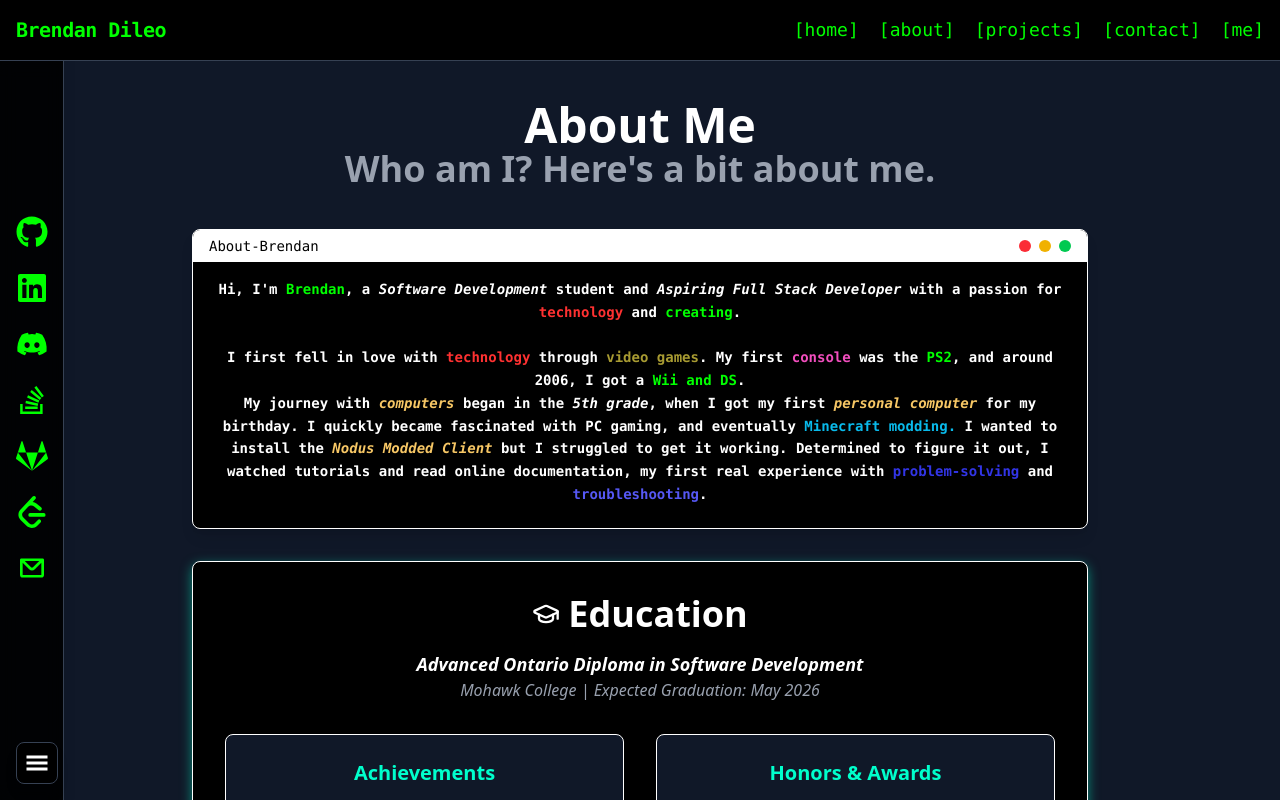
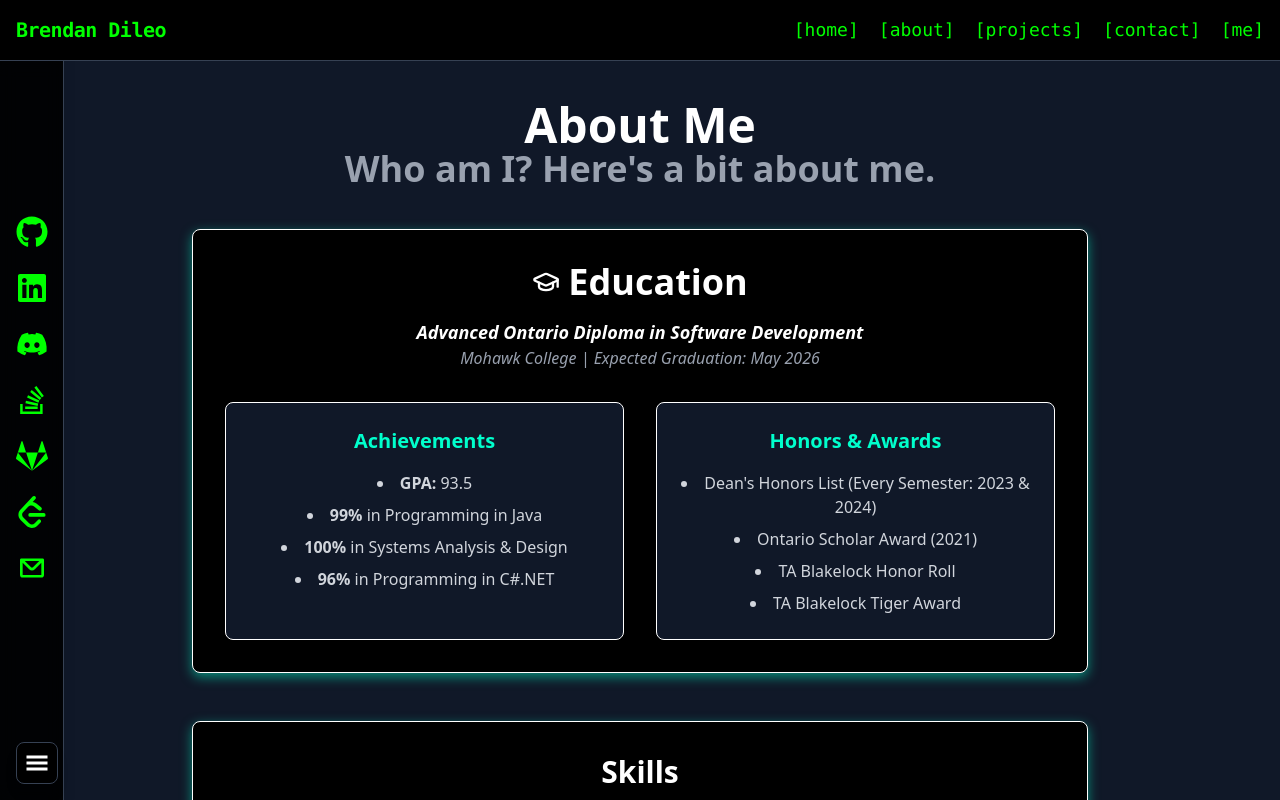
Before and after one commit to brendanddev/brendans-website, a React (Vite) app in the folder frontend/: page /about in a window 1280 px wide. Shown: the top 800 px of the page. Built offline with nearby package versions, Linux system fonts and the light colour scheme.

Commit message:
Remove about paragraph

```diff
--- a/frontend/src/pages/About.jsx
+++ b/frontend/src/pages/About.jsx
@@ -19,74 +19,8 @@ const About = () => {
             subtitle="Who am I? Here's a bit about me."
         />
 
-        <section className="w-full flex justify-center items-center mb-8 px-4">
 
-          <motion.div
-            className="w-full max-w-4xl h-[300px] bg-black rounded-lg shadow-lg flex flex-col border border-white overflow-hidden font-mono"
-            initial={{ opacity: 0, x: -500 }}
-            animate={{ opacity: 1, x: 0 }}
-            transition={{ duration: 0.8, ease: "easeOut" }}
-          >
 
-            <div className="h-8 bg-white flex items-center justify-between px-4 text-sm text-black">
-              <span>About-Brendan</span>
-                <div className="flex gap-2">
-                  <div className="w-3 h-3 bg-red-500 rounded-full"></div>
-                  <div className="w-3 h-3 bg-yellow-500 rounded-full"></div>
-                  <div className="w-3 h-3 bg-green-500 rounded-full"></div>
-                </div>
-            </div>
-
-            <motion.div
-              className="flex-1 p-4 font-semibold text-sm text-white overflow-y-auto leading-relaxed"
-              initial={{ opacity: 0 }}
-              animate={{ opacity: 1 }}
-              transition={{ delay: 0.5, duration: 1 }}
-            >
-              Hi, I'm <span className="font-bold text-[#00ff00]">Brendan</span>, a{" "}
-              <span className="italic">Software Development</span> student and{" "}
-              <span className="italic">Aspiring Full Stack Developer</span> with a passion for{" "}
-              <span className="font-bold text-[#ff3131]"> technology </span> and{" "}
-              <span className="font-bold text-[#00ff00]">creating</span>.
-              <br />
-              <br />
-              I first fell in love with <span className="font-bold text-[#ff3131]"> technology</span> through{" "}
-              <span className="font-bold text-[#a89b32]"> video games</span>. My first{" "}
-              <span className="font-bold text-[#f24ebe]">console</span> was the{" "}
-              <span className="font-bold text-[#00ff00]">PS2</span>, and around 2006, I got a{" "}
-              <span className="font-bold text-[#00ff00]"> Wii and DS</span>.
-              <br />
-              My journey with <span className="font-bold italic text-[#f7c765]">computers</span> began in the{" "}
-              <span className="italic">5th grade</span>, when I got my first{" "}
-              <span className="font-bold italic text-[#f7c765]"> personal computer</span> for my birthday. I quickly became
-              fascinated with PC gaming, and eventually{" "}
-              <span className="font-bold text-[#09baeb]"> Minecraft modding.</span> I wanted to install the{" "}
-              <span className="font-bold italic text-[#f7c765]">Nodus Modded Client </span> but I struggled to get it
-              working. Determined to figure it out, I watched tutorials and read online documentation, my first real
-              experience with <span className="font-bold text-[#3235e6]"> problem-solving </span>and{" "}
-              <span className="font-bold text-[#5658f5]">troubleshooting</span>.
-              <br />
-              <br />
-              By 7th grade, I built my <span className="font-bold italic text-[#f7c765]"> first custom PC </span>
-              and ever since, I've been building, fixing, and taking apart <span className="font-bold italic text-[#f7c765]"> computers</span>,
-              whether for fun, personal projects, or helping friends.
-              <br />
-              <br />
-              In 9th grade, I became even more interested in <span className="font-bold text-[#09baeb]">coding</span>,
-              <span className="font-bold italic text-[#f7c765]"> programming</span>, and <span className="font-bold text-[#f24ebe]">modding</span>,
-              and by 11th grade, my passion for <span className="font-bold italic text-[#00ff00]">software development</span> really took off. I wanted
-              to <span className="font-bold text-[#f24ebe]">mod </span> <span className="font-bold text-[#3235e6]">Call of Duty: Black Ops 1 Zombies </span>
-              on PC, which led me down a rabbit hole of researching online communities and open-source tools. Without official documentation, I had to analyze
-              <span className="font-bold italic text-[#ffff00]"> decompiled game scripts</span>, which became my first hands-on experience with
-              <span className="font-bold italic text-[#f7c765]"> coding</span> and <span className="font-bold italic text-[#f7c765]">programming languages</span>.
-              <br />
-              <br />
-              Now, I'm focused on <span className="font-bold italic text-[#fc2605]">Software Development</span>,
-              <span className="font-bold italic text-[#05f4fc]"> Automation</span>,
-              <span className="font-bold italic text-[#6528bf]"> Machine Learning</span>, and creating efficient solutions for complex real-world problems.
-            </motion.div>
-          </motion.div>
-        </section>
 
       <section className="w-full mb-12 px-4">
         <motion.div
```
